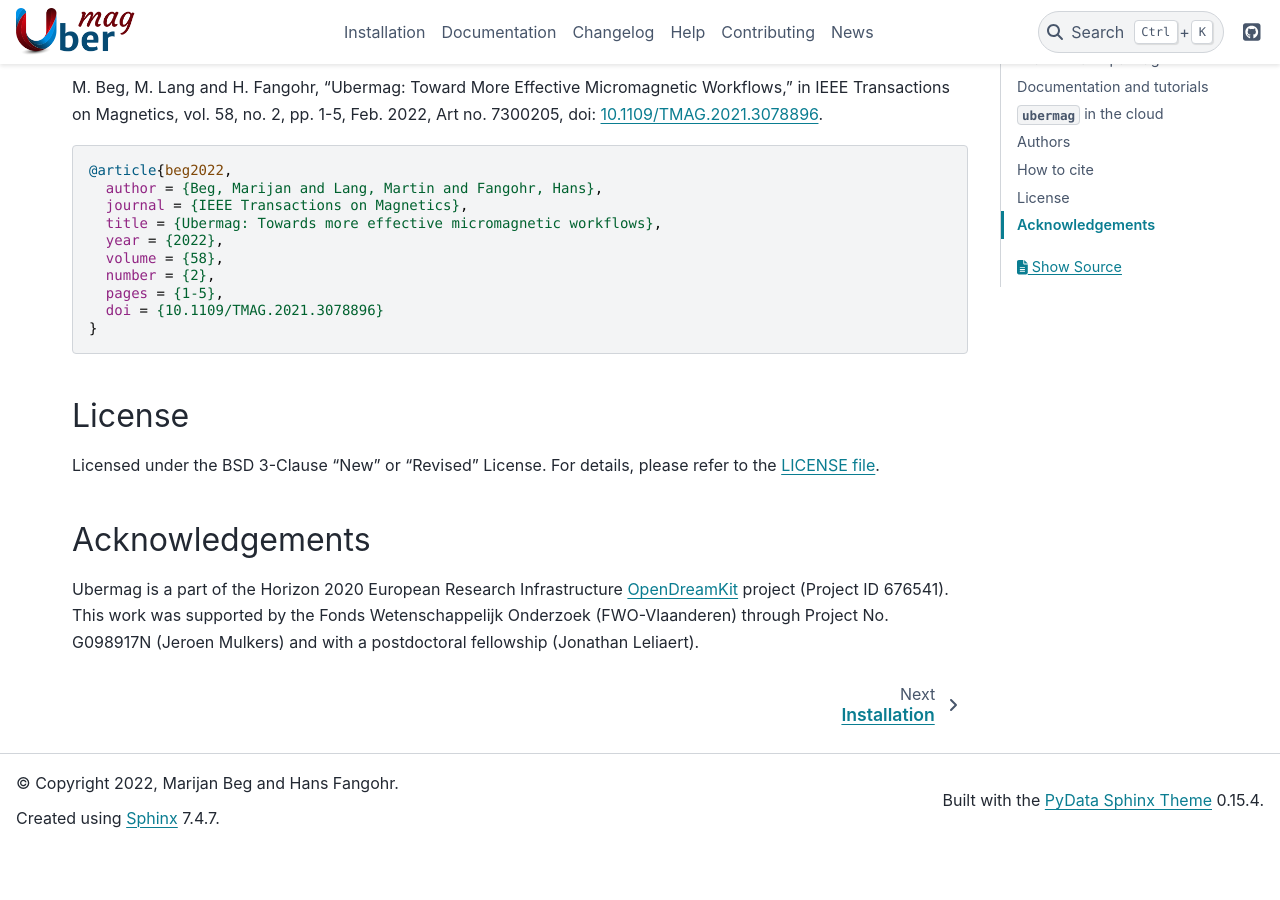
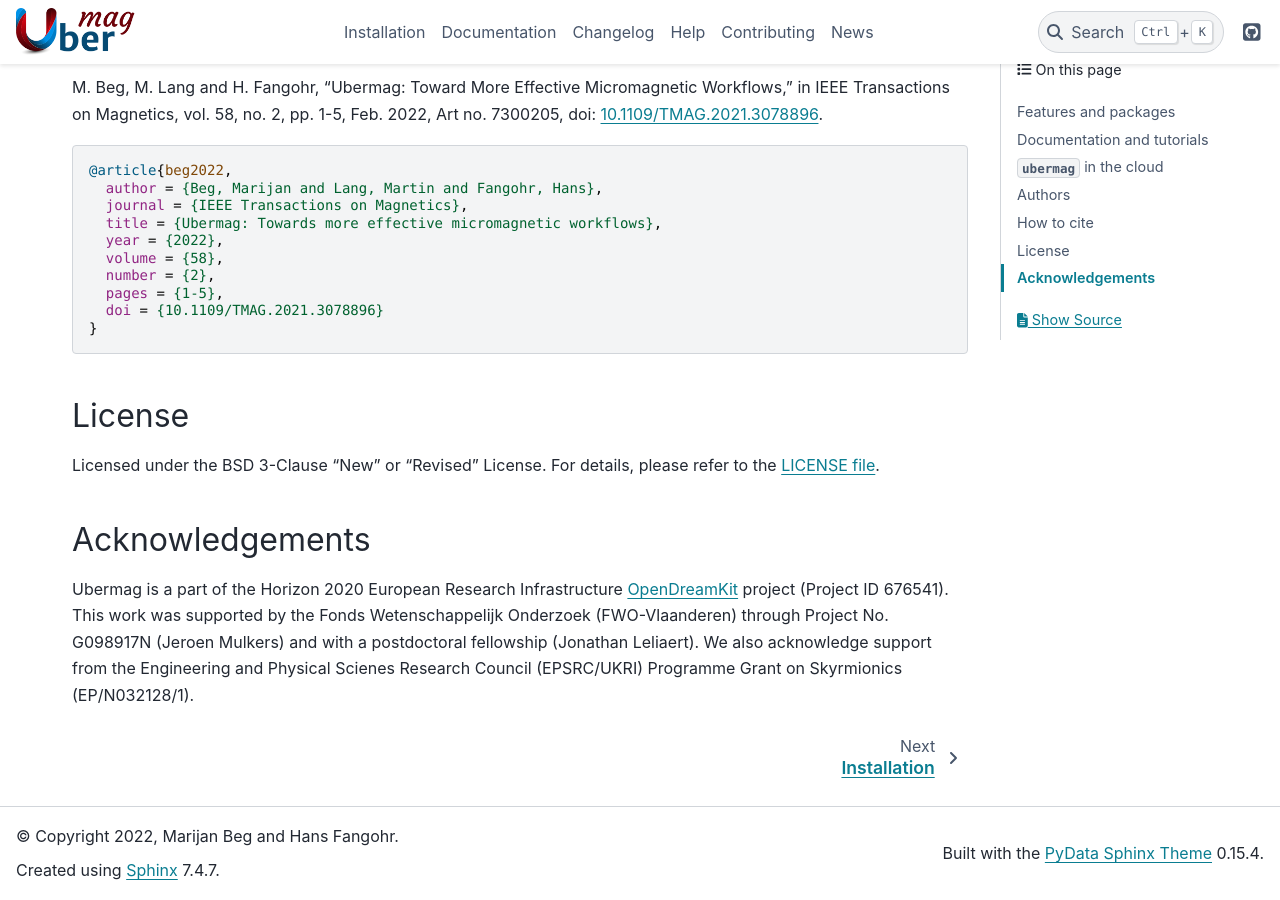
Before and after one commit to ubermag/ubermag.github.io, a Sphinx documentation site: the page built from source/index.rst, in a window 1280 px wide and 900 px high, scrolled down 3720 px. Built offline with Sphinx 7.4.7 and the PyData theme 0.15.4, drawn with Linux system fonts in a browser that asks for light colours; pages that are not in the unit, such as notebooks, are missing from menus; before the commit the page ends 4567 px from its top, so only the background shows below that.

Commit message:
Add EPSRC acknowledgements.

```diff
--- a/source/index.rst
+++ b/source/index.rst
@@ -267,7 +267,9 @@
 `OpenDreamKit <https://opendreamkit.org>`__ project (Project ID 676541). This
 work was supported by the Fonds Wetenschappelijk Onderzoek (FWO-Vlaanderen)
 through Project No. G098917N (Jeroen Mulkers) and with a postdoctoral fellowship
-(Jonathan Leliaert).
+(Jonathan Leliaert). We also acknowledge support from the Engineering and
+Physical Scienes Research Council (EPSRC/UKRI) Programme Grant on Skyrmionics
+(EP/N032128/1).
 
 .. toctree::
    :hidden:
```
